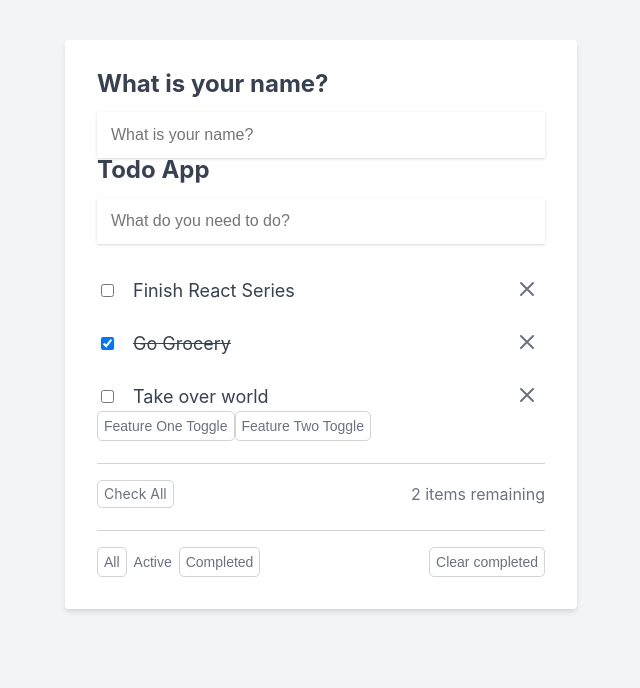
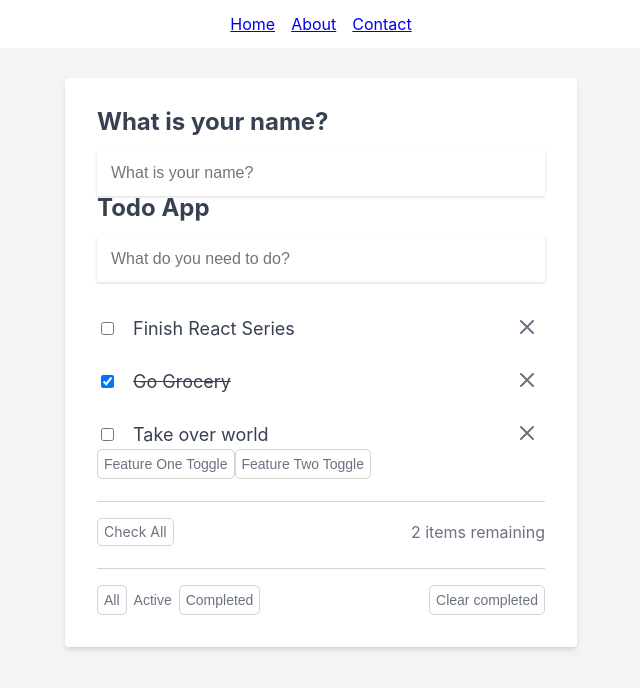
Before and after one commit to alpharameeztech/react-to-do-app, a React (Create React App) app: page / in a window 1280 px wide. Shown: the top 688 px of the page, without its empty margins (319-959 px from the left). Built offline with nearby package versions, Linux system fonts and the light colour scheme.

Commit message:
Add pages

```diff
--- a/src/components/App.css
+++ b/src/components/App.css
@@ -13,7 +13,6 @@ body {
 
 .todo-app-container {
   min-height: 100vh;
-  padding: 10px;
   background: #f3f4f6;
 }
 
@@ -171,3 +170,15 @@ h2 {
   transition: all 300ms;
   transform: translateX(-20px);
 }
+nav{
+  background-color: white;
+  padding: 16px;
+}
+nav ul{
+  display: flex;
+  justify-content: center;
+  margin: auto;
+}
+nav ul li:not(:first-child){
+  margin-left: 16px;
+}
--- /dev/null
+++ b/src/components/NavigationBar.jsx
@@ -0,0 +1,15 @@
+import React from 'react'
+
+export default function NavigationBar() {
+  return (
+    <div>
+        <nav>
+            <ul>
+                <li><a href='#'>Home</a></li>
+                <li><a href='#'>About</a></li>
+                <li><a href='#'>Contact</a></li>
+            </ul>
+        </nav>
+    </div>
+  )
+}
--- /dev/null
+++ b/src/components/Root.jsx
@@ -0,0 +1,16 @@
+import React from 'react'
+import App from "./App";
+import About from "./pages/About";
+import NavigationBar from "./NavigationBar";
+
+export default function Root() {
+  return (
+      <div className="todo-app-container">
+        <NavigationBar />
+          <div className="content">
+              <App />
+              {/*<About />*/}
+          </div>
+      </div>
+  )
+}
--- /dev/null
+++ b/src/components/pages/About.jsx
@@ -0,0 +1,7 @@
+import React from 'react'
+
+export default function About() {
+  return (
+    <div>About us page</div>
+  )
+}
--- a/src/index.js
+++ b/src/index.js
@@ -1,13 +1,13 @@
 import React from 'react';
 import ReactDOM from 'react-dom/client';
 import './index.css';
-import App from './components/App';
 import reportWebVitals from './reportWebVitals';
+import Root from "./components/Root";
 
 const root = ReactDOM.createRoot(document.getElementById('root'));
 root.render(
   <React.StrictMode>
-    <App />
+    <Root />
   </React.StrictMode>
 );
 
```
